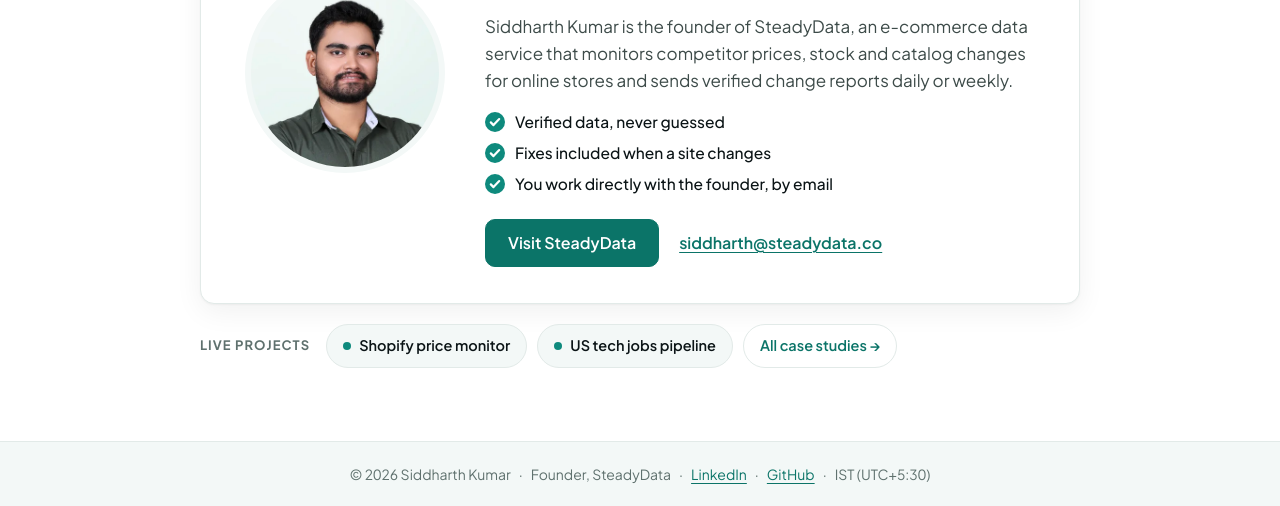
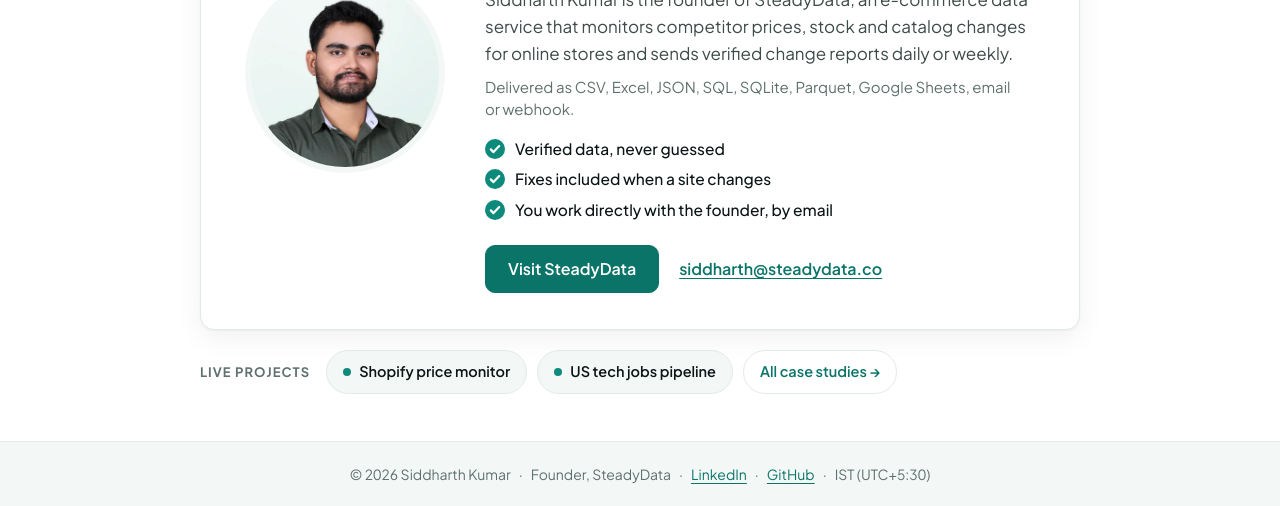
Before and after one commit to siddharthkumarx/siddharthkumarx.github.io, a plain HTML site: page index.html in a window 1280 px wide. Shown: the part 294-800 px from the top of the page. Drawn offline with Linux system fonts and the light colour scheme.

Commit message:
Add the delivery formats line
Co-Authored-By: Claude Opus 5.5 <noreply@anthropic.com>
Claude-Session: https://claude.ai/code/session_01RDy6sRtTVykhYbPWt7BMmL

```diff
--- a/assets/style.css
+++ b/assets/style.css
@@ -141,6 +141,13 @@ h1 {
   line-height: 1.6;
   text-wrap: pretty;
 }
+.delivery {
+  margin-top: 8px;
+  color: var(--muted);
+  font-size: .9375rem;
+  line-height: 1.5;
+  text-wrap: pretty;
+}
 
 .promises {
   list-style: none;
--- a/index.html
+++ b/index.html
@@ -16,7 +16,7 @@
 <link rel="apple-touch-icon" href="/assets/img/apple-touch-icon.png">
 <link rel="manifest" href="/site.webmanifest">
 <link rel="preload" href="assets/fonts/plus-jakarta-sans.woff2" as="font" type="font/woff2" crossorigin>
-<link rel="stylesheet" href="assets/style.css?v=4">
+<link rel="stylesheet" href="assets/style.css?v=5">
 
 <meta property="og:type" content="profile">
 <meta property="og:site_name" content="Siddharth Kumar">
@@ -95,6 +95,7 @@
       <h1 id="name">Siddharth Kumar</h1>
       <p class="sub">Founder of SteadyData · E-commerce price and stock monitoring</p>
       <p class="lead">Siddharth Kumar is the founder of SteadyData, an e-commerce data service that monitors competitor prices, stock and catalog changes for online stores and sends verified change reports daily or weekly.</p>
+      <p class="delivery">Delivered as CSV, Excel, JSON, SQL, SQLite, Parquet, Google Sheets, email or webhook.</p>
       <ul class="promises">
         <li><svg viewBox="0 0 20 20" aria-hidden="true" focusable="false"><circle cx="10" cy="10" r="10" fill="#0E8A7D"/><path d="M5.8 10.4l2.7 2.7 5.7-6" fill="none" stroke="#FFFFFF" stroke-width="2.2" stroke-linecap="round" stroke-linejoin="round"/></svg>Verified data, never guessed</li>
         <li><svg viewBox="0 0 20 20" aria-hidden="true" focusable="false"><circle cx="10" cy="10" r="10" fill="#0E8A7D"/><path d="M5.8 10.4l2.7 2.7 5.7-6" fill="none" stroke="#FFFFFF" stroke-width="2.2" stroke-linecap="round" stroke-linejoin="round"/></svg>Fixes included when a site changes</li>
```
Also changed, not shown: 404.html (+1 -1 lines).
